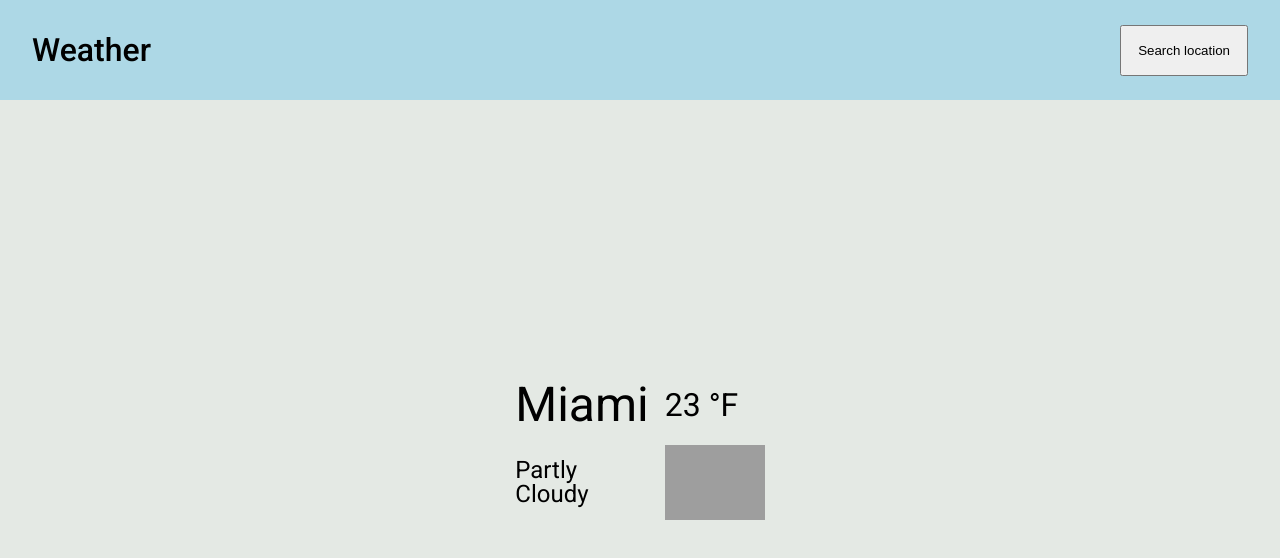
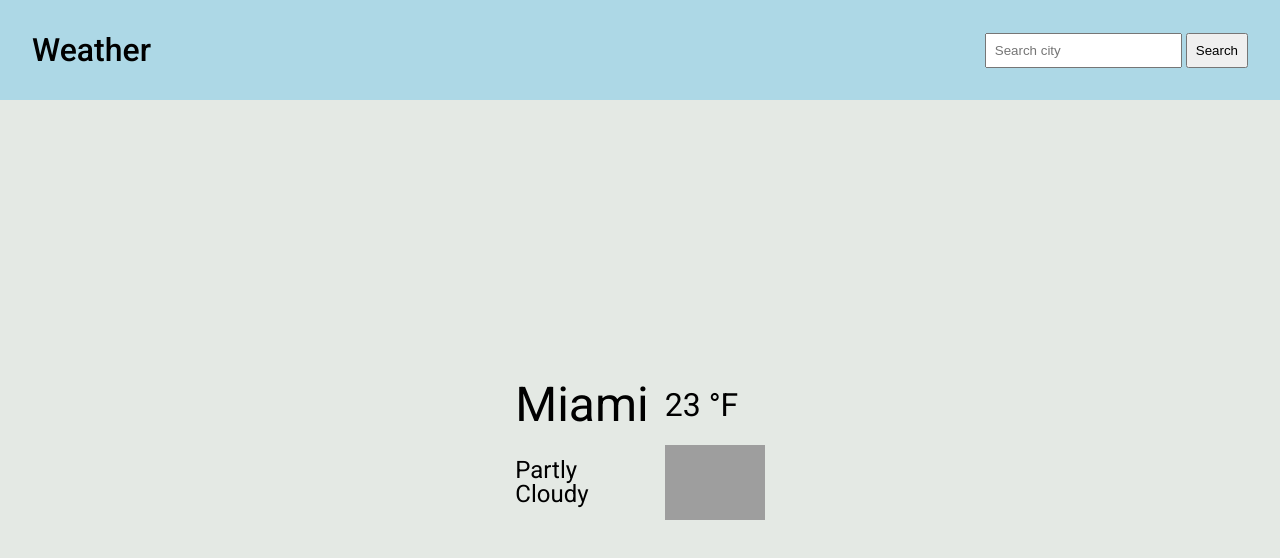
Before and after one commit to rafa1510/weather-app, a website built with webpack: page src/static/index.html in a window 1280 px wide. Built offline with nearby package versions, Linux system fonts and the light colour scheme; no server answers; grey boxes are pictures that could not be loaded.

Commit message:
Add input so user can search for location

```diff
--- a/src/static/index.html
+++ b/src/static/index.html
@@ -8,7 +8,10 @@
     <body>
         <nav>
             <h1>Weather</h1>
-            <button>Search location</button>
+            <form>
+                <input placeholder="Search city" type="text" />
+                <button>Search</button>
+            </form>
         </nav>
         <main>
             <h1 id="city">Miami</h1>
--- a/src/static/style.css
+++ b/src/static/style.css
@@ -35,9 +35,9 @@ nav > h1 {
     color: black;
 }
 
-nav > button {
-    padding: 1rem;
-    height: fit-content;
+form > input,
+form > button {
+    padding: 0.5rem;
 }
 
 /* Main Content */
```
